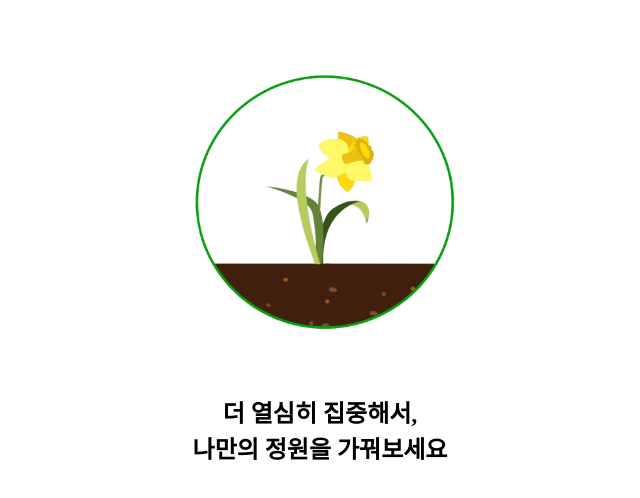
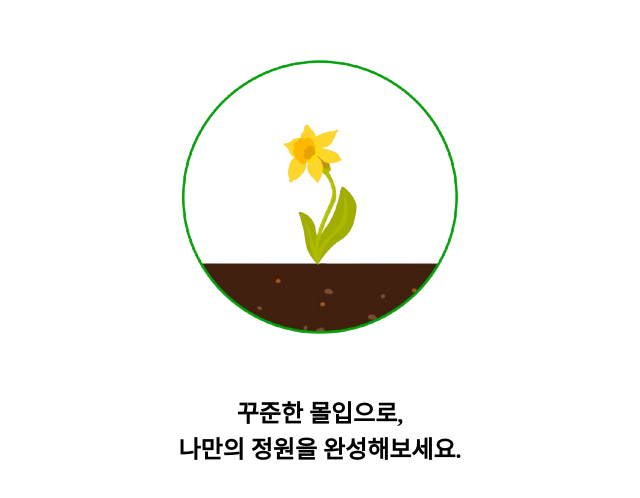
Before and after one commit to Codeit-boost/Garden-FE, a React (Create React App) app: page /onboarding/4 in a window 1280 px wide. Shown: the part 208-706 px from the top of the page, without its empty margins (320-960 px from the left). Built offline with nearby package versions, Linux system fonts and the light colour scheme; a web font is replaced by a local one.

Commit message:
fix : 온보딩4 UI 수정

```diff
--- a/src/screens/Onboarding4.js
+++ b/src/screens/Onboarding4.js
@@ -19,9 +19,9 @@ const Onboarding4 = () => {
       <OnboardingContent>
         <OnboardingImage src={onboardingImage} alt="Flower growing" />
         <OnboardingText>
-          더 열심히 집중해서,
+          꾸준한 몰입으로,
           <br />
-          나만의 정원을 가꿔보세요
+          나만의 정원을 완성해보세요.
         </OnboardingText>
         <OnboardingIndicator>
           <Dot />
```
Also changed, not shown: src/assets/icons/onboarding4.png.
